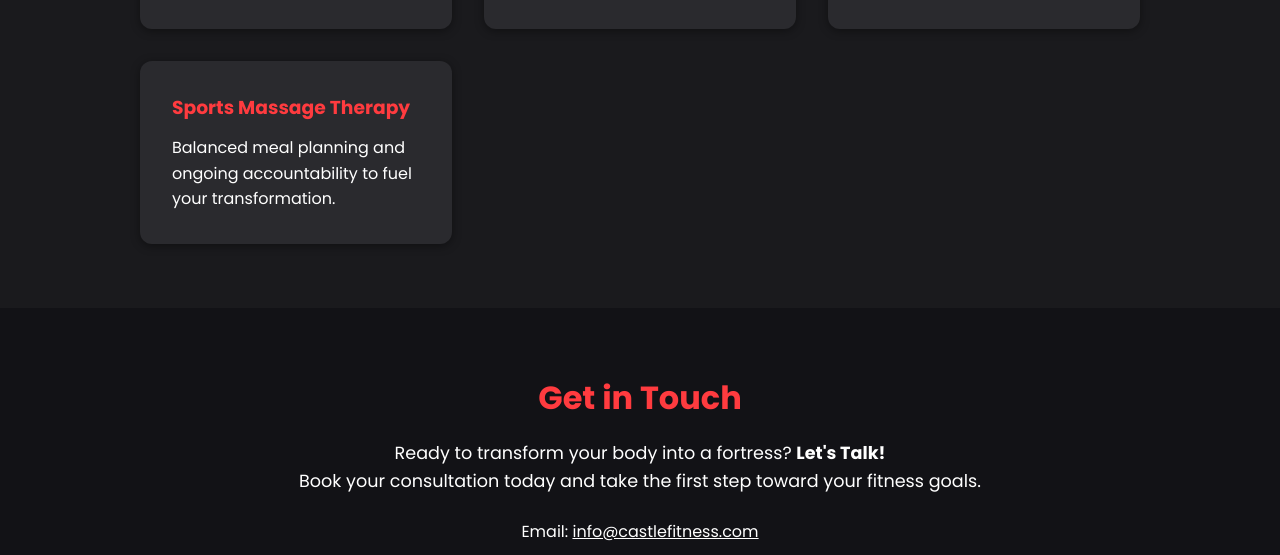
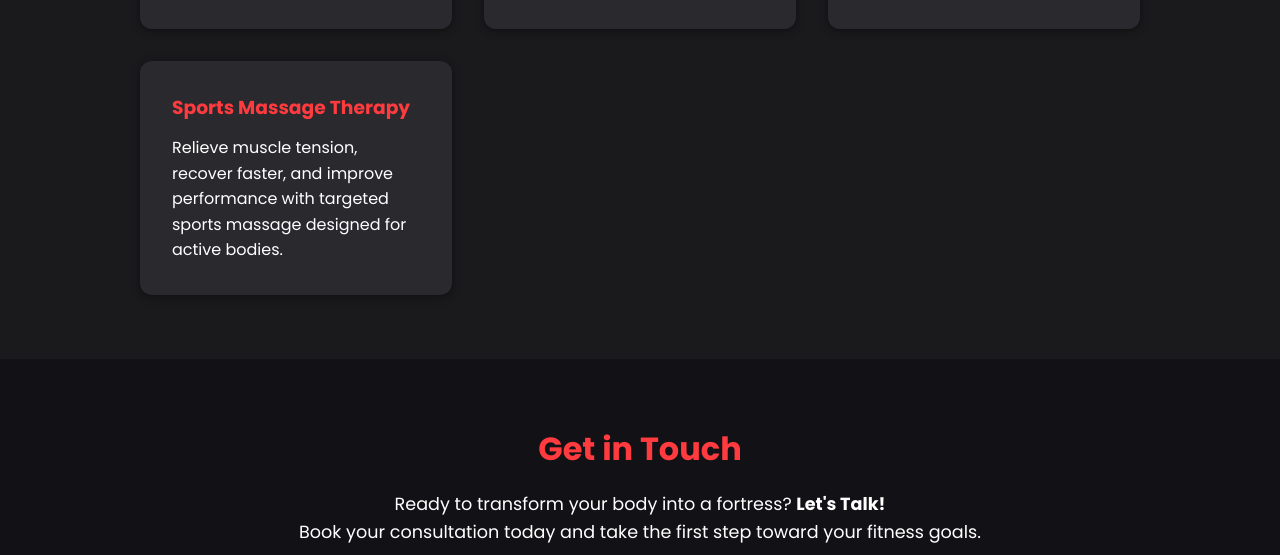
Before and after one commit to Nimmo-san/castle-fortress-website, a plain HTML site: page index.html in a window 1280 px wide. Shown: the part 1232-1787 px from the top of the page. Drawn offline with Linux system fonts and the light colour scheme.

Commit message:
change: content for sport message therapy

```diff
--- a/index.html
+++ b/index.html
@@ -77,7 +77,8 @@
                 </div>
                 <div class="service-card">
                     <h3>Sports Massage Therapy</h3>
-                    <p>Balanced meal planning and ongoing accountability to fuel your transformation.</p>
+                    <p>Relieve muscle tension, recover faster, and improve performance with targeted sports massage
+                        designed for active bodies.</p>
                 </div>
             </div>
         </section>
@@ -86,7 +87,8 @@
         <section id="contact" class="contact">
             <h2>Get in Touch</h2>
             <p class="cta-content">
-                Ready to transform your body into a fortress? <strong>Let's Talk!</strong> <br>Book your consultation today and take the
+                Ready to transform your body into a fortress? <strong>Let's Talk!</strong> <br>Book your consultation
+                today and take the
                 first step toward your fitness goals.
             </p>
             <p>Email: <a href="mailto:info@castlefitness.com" aria-label="Email contact">info@castlefitness.com</a></p>
```
